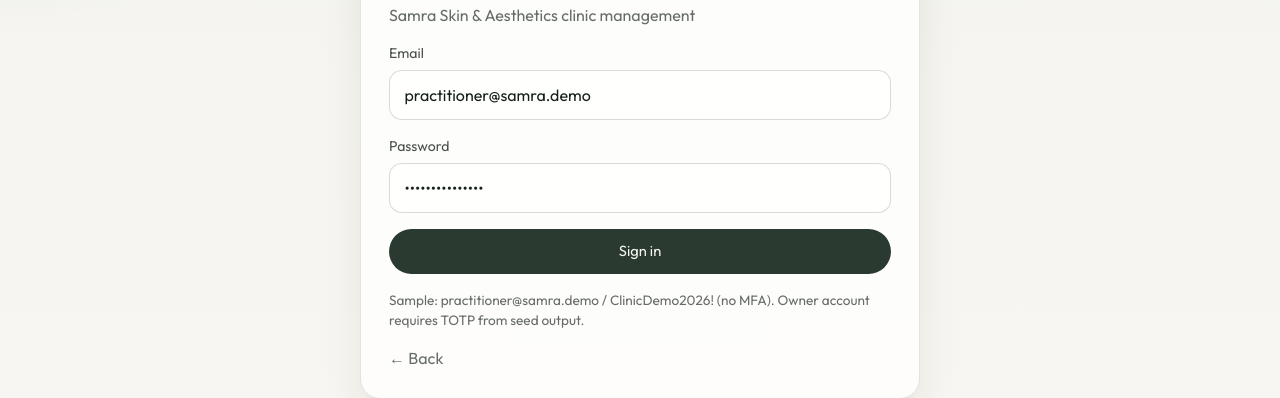
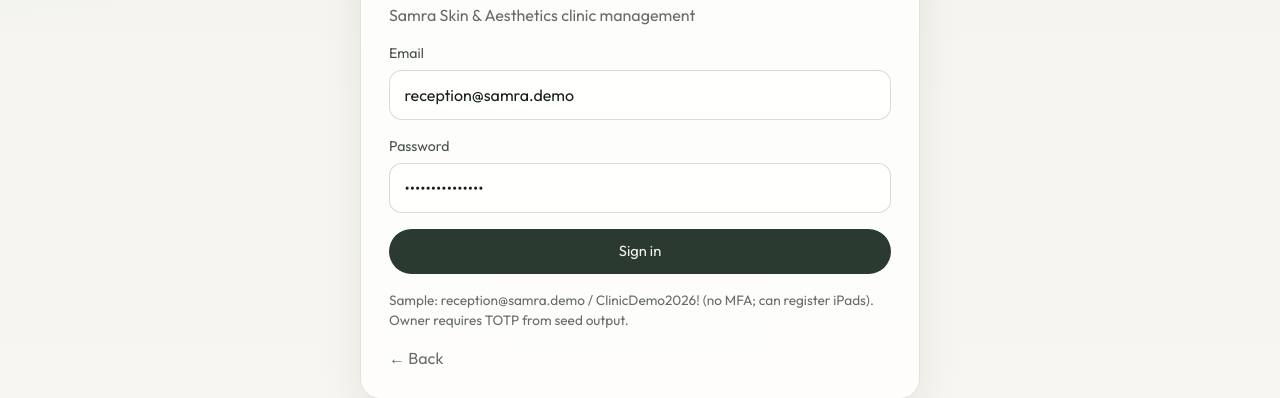
Before and after one commit to suri01/samraskinaesthetics, a Next.js app in the folder clinic-management/: page /staff/login in a window 1280 px wide. Shown: the part 269-667 px from the top of the page. Built offline with nearby package versions, Linux system fonts and the light colour scheme; no server answers.

Commit message:
Show iPad device settings for clinic floor staff
Registered iPads was owner/receptionist-only, so the default practitioner
login hid it. Allow practitioner access and always render the Settings
section (with a role note for finance).

```diff
--- a/clinic-management/src/app/api/staff/ipad-devices/route.ts
+++ b/clinic-management/src/app/api/staff/ipad-devices/route.ts
@@ -9,7 +9,7 @@ import { randomSetupCode, randomToken, sha256 } from "@/lib/crypto";
 export async function GET() {
   try {
     const staff = await requireStaff();
-    if (staff.role !== "owner" && staff.role !== "receptionist") {
+    if (staff.role !== "owner" && staff.role !== "receptionist" && staff.role !== "practitioner") {
       return NextResponse.json({ error: "Forbidden" }, { status: 403 });
     }
     const devices = await db
@@ -36,7 +36,7 @@ export async function GET() {
 export async function POST(req: Request) {
   try {
     const staff = await requireStaff();
-    if (staff.role !== "owner" && staff.role !== "receptionist") {
+    if (staff.role !== "owner" && staff.role !== "receptionist" && staff.role !== "practitioner") {
       return NextResponse.json({ error: "Forbidden" }, { status: 403 });
     }
     const body = await req.json().catch(() => ({}));
@@ -87,7 +87,7 @@ export async function POST(req: Request) {
 export async function PATCH(req: Request) {
   try {
     const staff = await requireStaff();
-    if (staff.role !== "owner" && staff.role !== "receptionist") {
+    if (staff.role !== "owner" && staff.role !== "receptionist" && staff.role !== "practitioner") {
       return NextResponse.json({ error: "Forbidden" }, { status: 403 });
     }
     const body = await req.json();
--- a/clinic-management/src/app/staff/settings/page.tsx
+++ b/clinic-management/src/app/staff/settings/page.tsx
@@ -16,7 +16,8 @@ export default async function SettingsPage() {
     .limit(1);
   const staff = await db.select().from(staffUsers).where(eq(staffUsers.clinicId, ctx.clinicId));
   const me = staff.find((s) => s.id === ctx.staffUserId);
-  const canManageIpads = ctx.role === "owner" || ctx.role === "receptionist";
+  const canManageIpads =
+    ctx.role === "owner" || ctx.role === "receptionist" || ctx.role === "practitioner";
 
   return (
     <StaffShell>
@@ -26,11 +27,21 @@ export default async function SettingsPage() {
         medical-record items need adviser review — not claimed as compliant by this software.
       </p>
       <div className="stack">
-        {canManageIpads ? (
-          <div className="panel">
+        <div className="panel" id="ipad-devices">
+          {canManageIpads ? (
             <IpadDeviceManager />
-          </div>
-        ) : null}
+          ) : (
+            <div className="stack">
+              <h2 style={{ margin: 0, fontFamily: "var(--font-display)", fontWeight: 500 }}>
+                Registered iPads (passkeys)
+              </h2>
+              <p className="muted" style={{ margin: 0 }}>
+                Your role ({ctx.role}) can view settings but cannot register clinic iPads. Sign in as
+                reception or owner to create a setup code.
+              </p>
+            </div>
+          )}
+        </div>
 
         <div className="panel stack">
           <h2 style={{ margin: 0, fontFamily: "var(--font-display)", fontWeight: 500 }}>Your MFA</h2>
--- a/clinic-management/src/components/LoginForm.tsx
+++ b/clinic-management/src/components/LoginForm.tsx
@@ -5,7 +5,7 @@ import { useRouter } from "next/navigation";
 
 export function LoginForm() {
   const router = useRouter();
-  const [email, setEmail] = useState("practitioner@samra.demo");
+  const [email, setEmail] = useState("reception@samra.demo");
   const [password, setPassword] = useState("ClinicDemo2026!");
   const [totpCode, setTotpCode] = useState("");
   const [needsMfa, setNeedsMfa] = useState(false);
@@ -77,8 +77,8 @@ export function LoginForm() {
         {busy ? "Signing in…" : needsMfa ? "Verify & sign in" : "Sign in"}
       </button>
       <p className="muted" style={{ fontSize: "0.85rem", margin: 0 }}>
-        Sample: practitioner@samra.demo / ClinicDemo2026! (no MFA). Owner account requires TOTP from
-        seed output.
+        Sample: reception@samra.demo / ClinicDemo2026! (no MFA; can register iPads). Owner requires
+        TOTP from seed output.
       </p>
     </form>
   );
```
